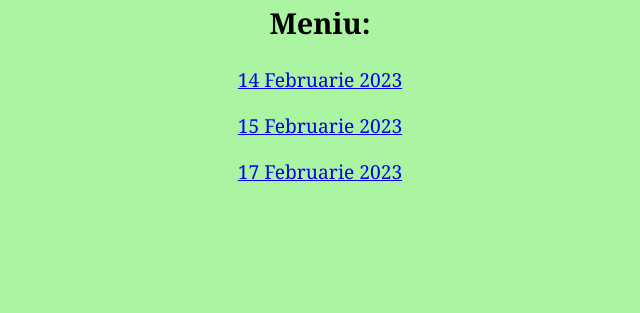
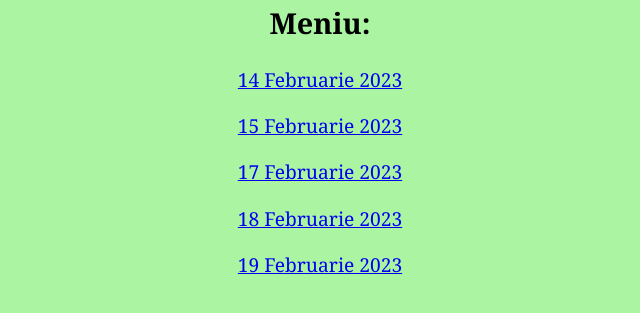
Before and after one commit to ralucsn/garden, a plain HTML site: page index.html in a window 1280 px wide. Shown: the part 75-388 px from the top of the page, without its empty margins (320-960 px from the left). Drawn offline with Linux system fonts and the light colour scheme.

Commit message:
modificari generale

```diff
--- a/index.html
+++ b/index.html
@@ -13,6 +13,8 @@
     <p><a href="/garden/14feb.html">14 Februarie 2023</a></p>
     <p><a href="/garden/15feb.html">15 Februarie 2023</a></p>
     <p><a href="/garden/17feb.html">17 Februarie 2023</a></p>
+    <p><a href="/garden/18feb.html">18 Februarie 2023</a></p>
+    <p><a href="/garden/19feb.html">19 Februarie 2023</a></p>
 
 </body>
 </html>
```
Also changed, not shown: 14feb.html (+1 -0 lines), 15feb.html (+1 -1 lines), 17feb.html (+1 -0 lines), 18feb.html (+1 -0 lines).
